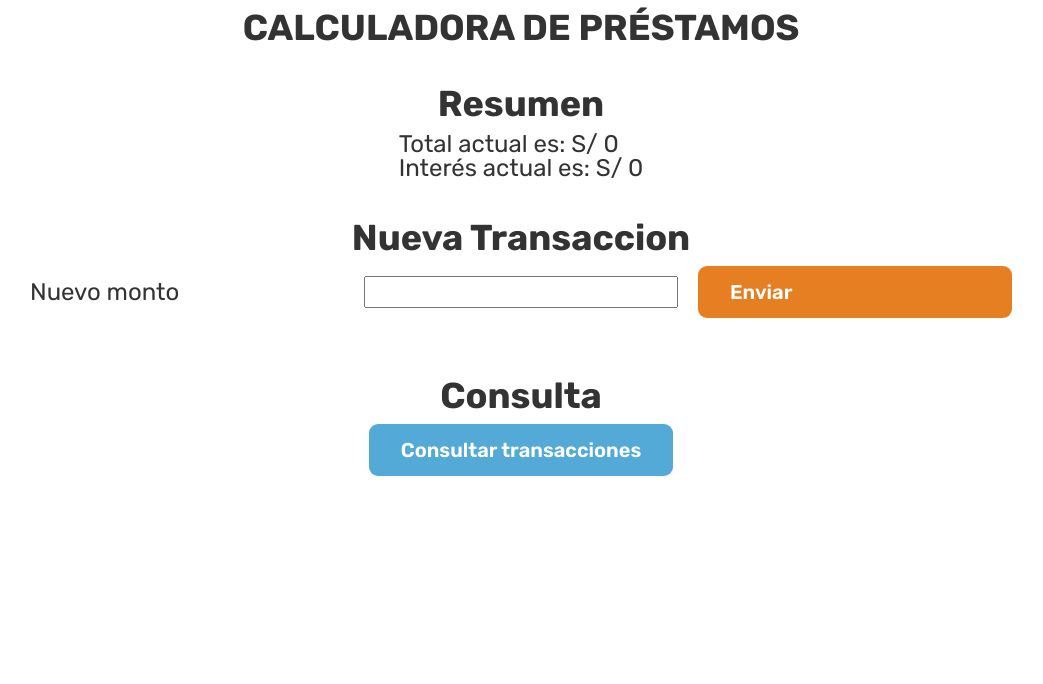
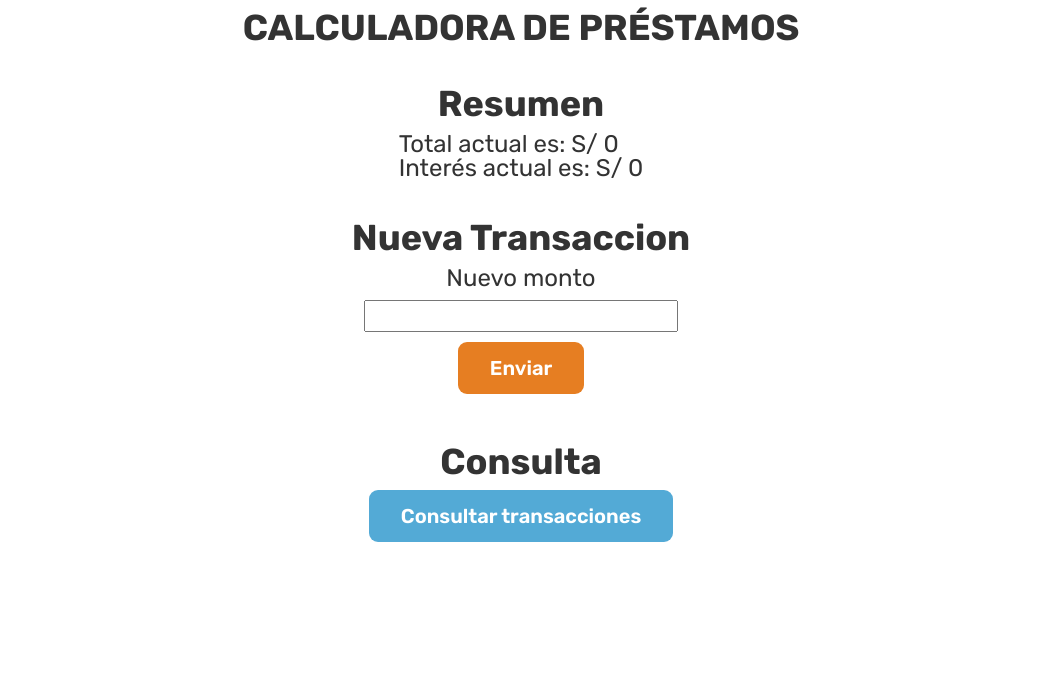
Before and after one commit to cesmend/Loan-Calculator, a website: page public/index.html in a window 1280 px wide. Shown: the whole page, without its empty margins (119-1162 px from the left). Drawn offline with Linux system fonts and the light colour scheme; no server answers.

Commit message:
html and css corrections

```diff
--- a/public/style.css
+++ b/public/style.css
@@ -40,10 +40,15 @@ body {
 /* **********ADD NEW************** */
 
 .add-new-form {
-  display: grid;
+  /* display: grid;
   grid-template-columns: 1fr 1fr 1fr;
   align-items: center;
-  gap: 2rem;
+  gap: 2rem; */
+
+  display: flex;
+  flex-direction: column;
+  align-items: center;
+  gap: 1rem;
 }
 
 .amount {
@@ -60,6 +65,7 @@ body {
   border-radius: 9px;
   text-decoration: none;
   font-weight: 600;
+  text-align: center;
 
   color: #fff;
   background-color: #e67e22;
```
